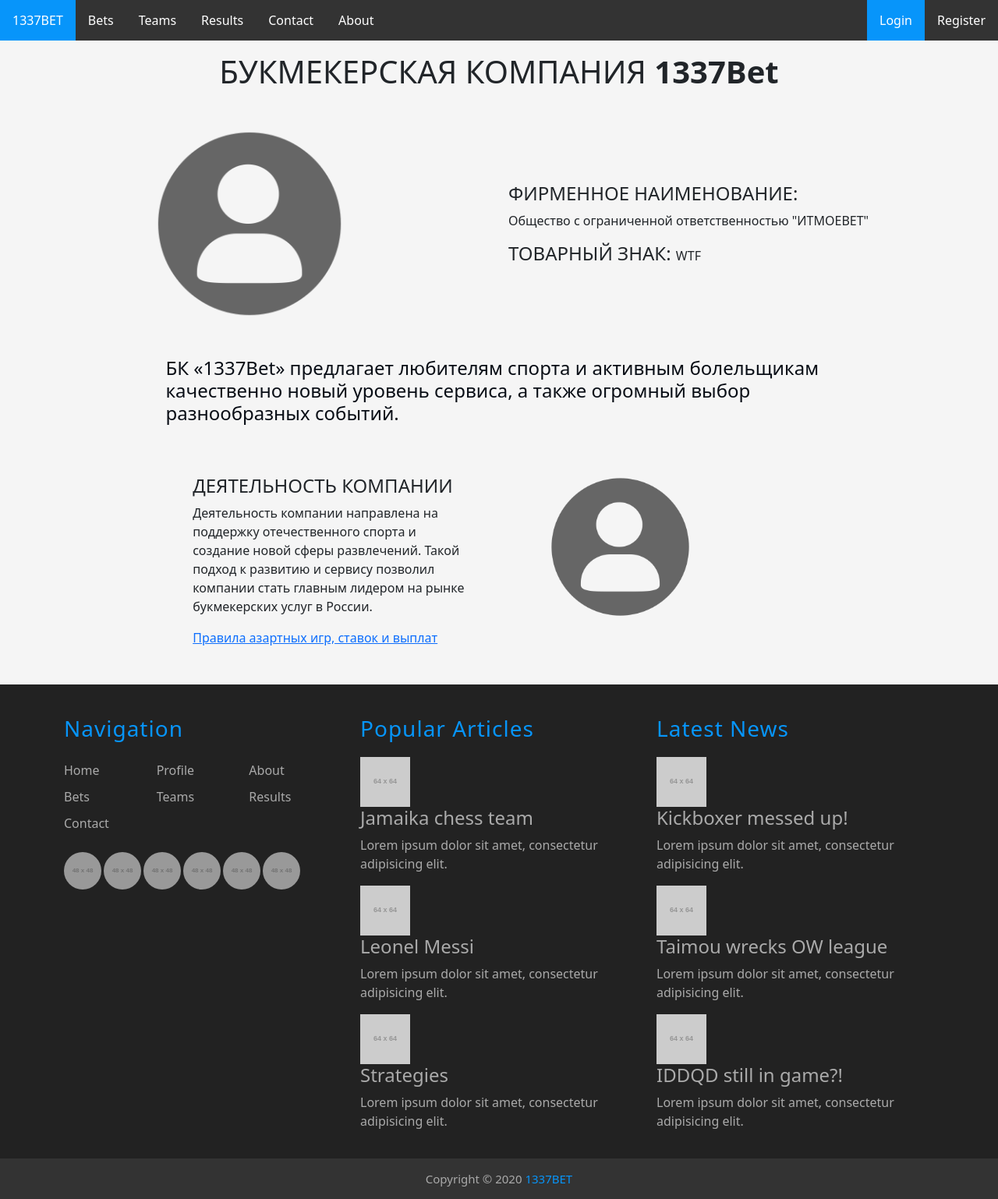
After one commit to D00Movenok/TIMP-project, a Flask app: page /about in a window 1280 px wide. The commit adds this page. Shown: the whole page at 78% size. Run offline with Flask 2, Linux system fonts and the light colour scheme; grey boxes labelled with a size stand in for pictures from a placeholder-image service; some libraries are stand-ins or nearby versions.

Commit message:
About us сделан

```diff
--- a/routes.py
+++ b/routes.py
@@ -120,6 +120,9 @@
 def profile():
     return render_template('profile.html')
 
+@app.route('/about', methods=['GET', 'POST'])
+def about():
+    return render_template('about.html')
 
 @app.route('/withdraw', methods=['GET', 'POST'])
 @login_required
--- /dev/null
+++ b/static/about.css
@@ -0,0 +1,50 @@
+body {
+  background-color: #f5f5f5;
+}
+.logo-image {
+  width: 40%;
+  /* text-align: right; */
+  margin-left: auto;
+  margin-right: auto;
+  display: block;
+
+}
+.company-name {
+  text-align: center;
+  margin-top: 1rem;
+}
+.trademark {
+  display: inline;
+}
+
+.main-block {
+  margin-top: 3rem;
+}
+.info {
+  margin-top: auto;
+  margin-bottom: auto;
+  /* width: 30%; */
+}
+.description-row {
+  /* margin-left: 14rem; */
+
+  width: 70%;
+  margin: 3rem auto 4rem auto;
+
+}
+.description-h4 {
+  color: #080d15;
+  text-align: left;
+  margin: 0;
+}
+.document {
+  width: 30%;
+  margin-left: 4.5rem;
+}
+.company-activity {
+  width: 30%;
+  margin-left: 14.7rem;
+}
+.activity-row {
+  padding-bottom: 3rem;
+}
--- /dev/null
+++ b/templates/about.html
@@ -0,0 +1,48 @@
+{% extends 'base.html' %}
+
+{% block title %}
+Profile 1337BET
+{% endblock %}
+
+
+{% block body %}
+<link rel="stylesheet" href="../static/about.css" type="text/css">
+  <h1 class="company-name">БУКМЕКЕРСКАЯ КОМПАНИЯ <strong>1337Bet</strong></h1>
+<div class="main-block container-fluid">
+<div class="row">
+  <div class="col-lg-6">
+    <img src="../static/avatars/default.png" alt="company-logo" class="logo-image">
+  </div>
+  <div class="col-lg-6 info">
+  <h4>ФИРМЕННОЕ НАИМЕНОВАНИЕ:</h4>
+  <p>Общество с ограниченной ответственностью "ИТМОEBET"</p>
+  <h4 class="trademark">ТОВАРНЫЙ ЗНАК: </h4>
+  <p class="trademark">WTF</p>
+  </div>
+</div>
+<div class="row description-row">
+  <div class="col-lg-12">
+    <h4 class="description-h4">БК «1337Bet» предлагает любителям спорта и активным болельщикам качественно
+      новый уровень сервиса, а также огромный выбор разнообразных событий.</h4>
+  </div>
+</div>
+<div class="row activity-row">
+  <div class="col-lg-6 company-activity">
+    <h4>ДЕЯТЕЛЬНОСТЬ КОМПАНИИ</h4>
+    <p>Деятельность компании направлена на поддержку
+      отечественного спорта и создание новой сферы развлечений. Такой подход к развитию
+      и сервису позволил компании стать главным лидером на рынке букмекерских услуг в России.</p>
+      <a href="../docs/Rules.pdf" alt="">Правила азартных игр, ставок и выплат</a>
+  </div>
+  <div class="col-lg-6">
+    <img src="../static/avatars/default.png" alt="svidetelstvo" class="document">
+  </div>
+</div>
+
+  </div>
+
+
+
+
+
+{% endblock %}
--- a/templates/base.html
+++ b/templates/base.html
@@ -5,9 +5,12 @@
     <meta charset="UTF-8">
     <meta name="viewport" content="width=device-width, initial-scale=1.0">
     <title>{% block title %}{% endblock %}</title>
-    <link rel="stylesheet" href="https://maxcdn.bootstrapcdn.com/bootstrap/3.4.1/css/bootstrap.min.css">
+    <!-- <link rel="stylesheet" href="https://maxcdn.bootstrapcdn.com/bootstrap/3.4.1/css/bootstrap.min.css">
     <script src="https://ajax.googleapis.com/ajax/libs/jquery/3.5.1/jquery.min.js"></script>
-    <script src="https://maxcdn.bootstrapcdn.com/bootstrap/3.4.1/js/bootstrap.min.js"></script>
+    <script src="https://maxcdn.bootstrapcdn.com/bootstrap/3.4.1/js/bootstrap.min.js"></script> -->
+    <link href="https://cdn.jsdelivr.net/npm/bootstrap@5.0.0-beta1/dist/css/bootstrap.min.css" rel="stylesheet" integrity="sha384-giJF6kkoqNQ00vy+HMDP7azOuL0xtbfIcaT9wjKHr8RbDVddVHyTfAAsrekwKmP1" crossorigin="anonymous">
+    <script src="https://ajax.googleapis.com/ajax/libs/jquery/3.5.1/jquery.min.js"></script>
+    <script src="https://cdn.jsdelivr.net/npm/bootstrap@5.0.0-beta1/dist/js/bootstrap.bundle.min.js" integrity="sha384-ygbV9kiqUc6oa4msXn9868pTtWMgiQaeYH7/t7LECLbyPA2x65Kgf80OJFdroafW" crossorigin="anonymous"></script>
     <link href="../static/base.css" rel="stylesheet" type="text/css">
 </head>
 
```
Also changed, not shown: templates/admin.html (+5 -2 lines), templates/login.html (+5 -2 lines), templates/register.html (+5 -2 lines), images/svidetelstvo.jpg (added), 1 other file.
